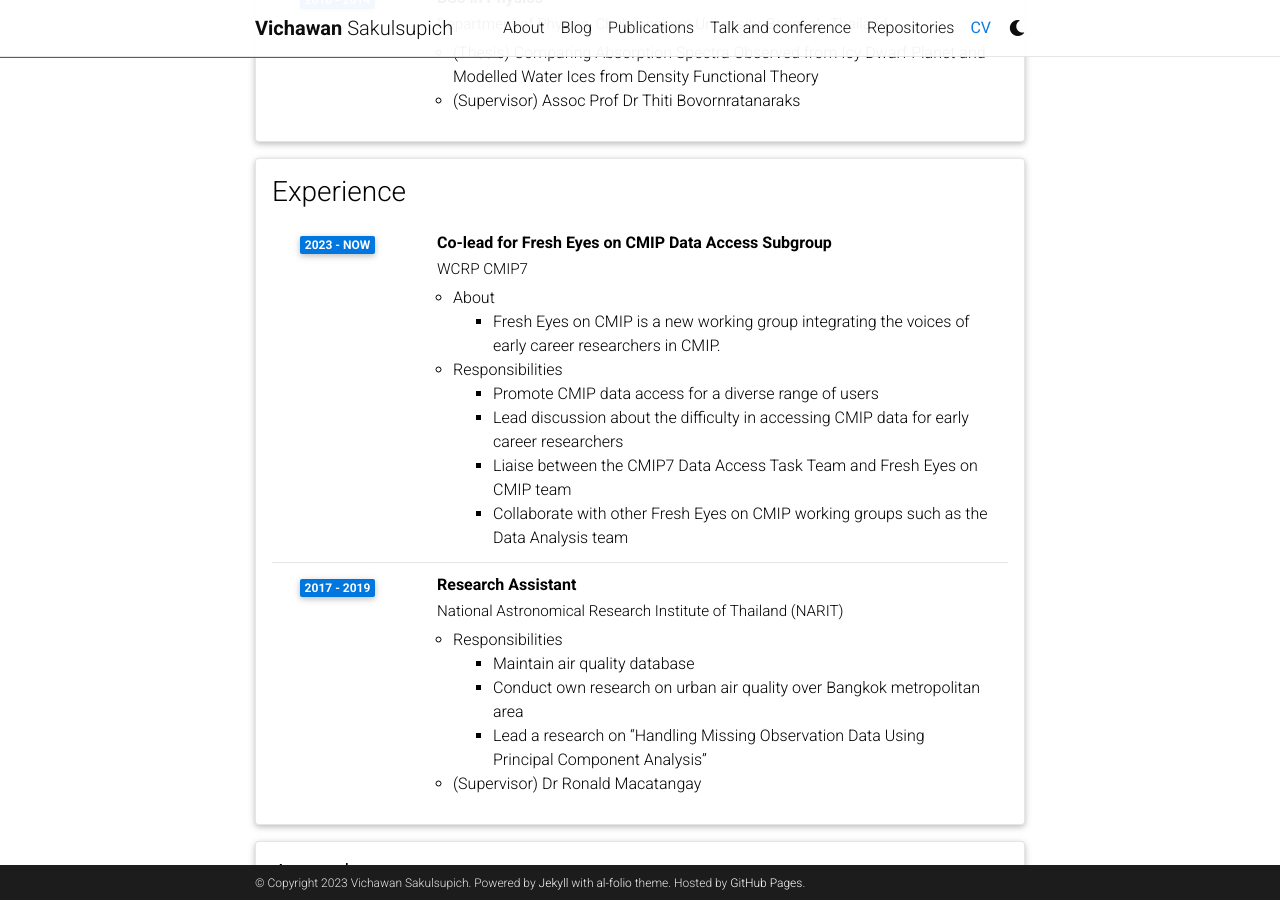
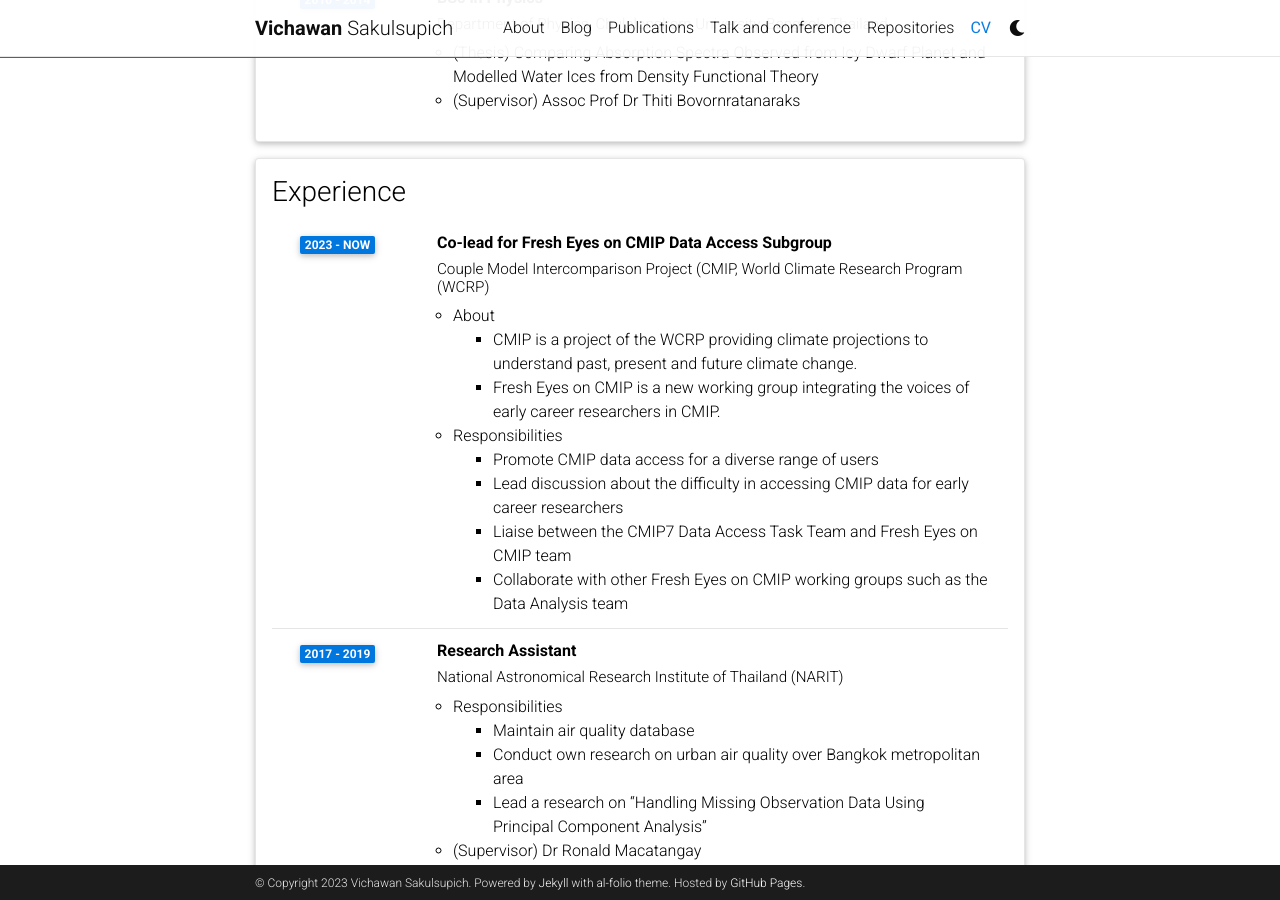
Before and after one commit to vichawans/vichawans.github.io, a Jekyll site: the page built from _pages/cv.md, in a window 1280 px wide and 900 px high, scrolled down 1061 px. Built offline with Jekyll 4.4.1, drawn with Linux system fonts in a browser that asks for light colours; comment, search, counter and statistics services are not loaded; a style sheet for code colours, icons or effects is not loaded.

Commit message:
Update cv.yml

```diff
--- a/_data/cv.yml
+++ b/_data/cv.yml
@@ -48,11 +48,12 @@
   type: time_table
   contents:
     - title: Co-lead for Fresh Eyes on CMIP Data Access Subgroup
-      institution: WCRP CMIP7
+      institution: Couple Model Intercomparison Project (CMIP, World Climate Research Program (WCRP)
       year: 2023 - NOW
       description:
         - title: About
           contents:
+          - CMIP is a project of the WCRP providing climate projections to understand past, present and future climate change.
           - Fresh Eyes on CMIP is a new working group integrating the voices of early career researchers in CMIP.
         - title: Responsibilities
           contents:
```
